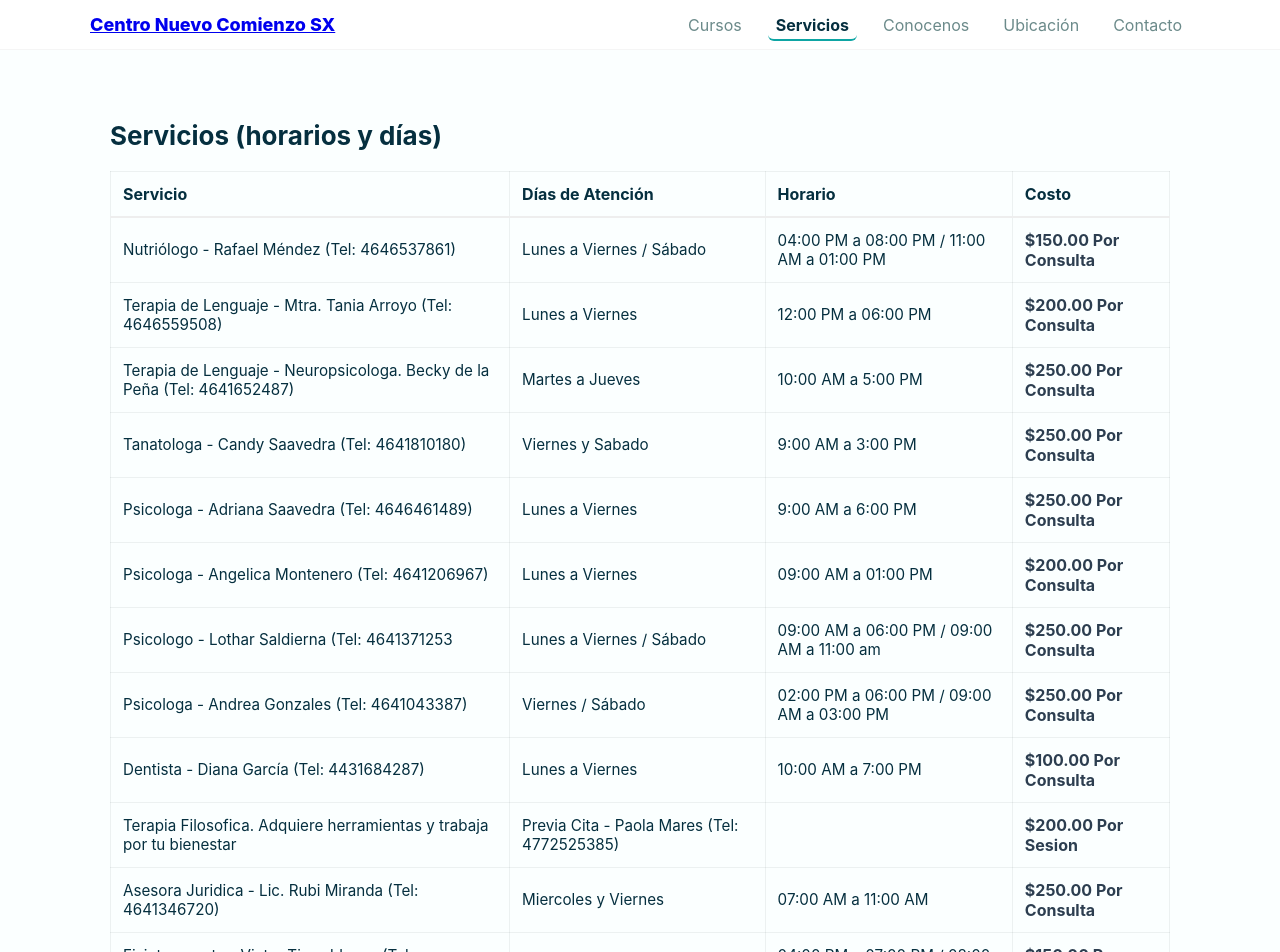
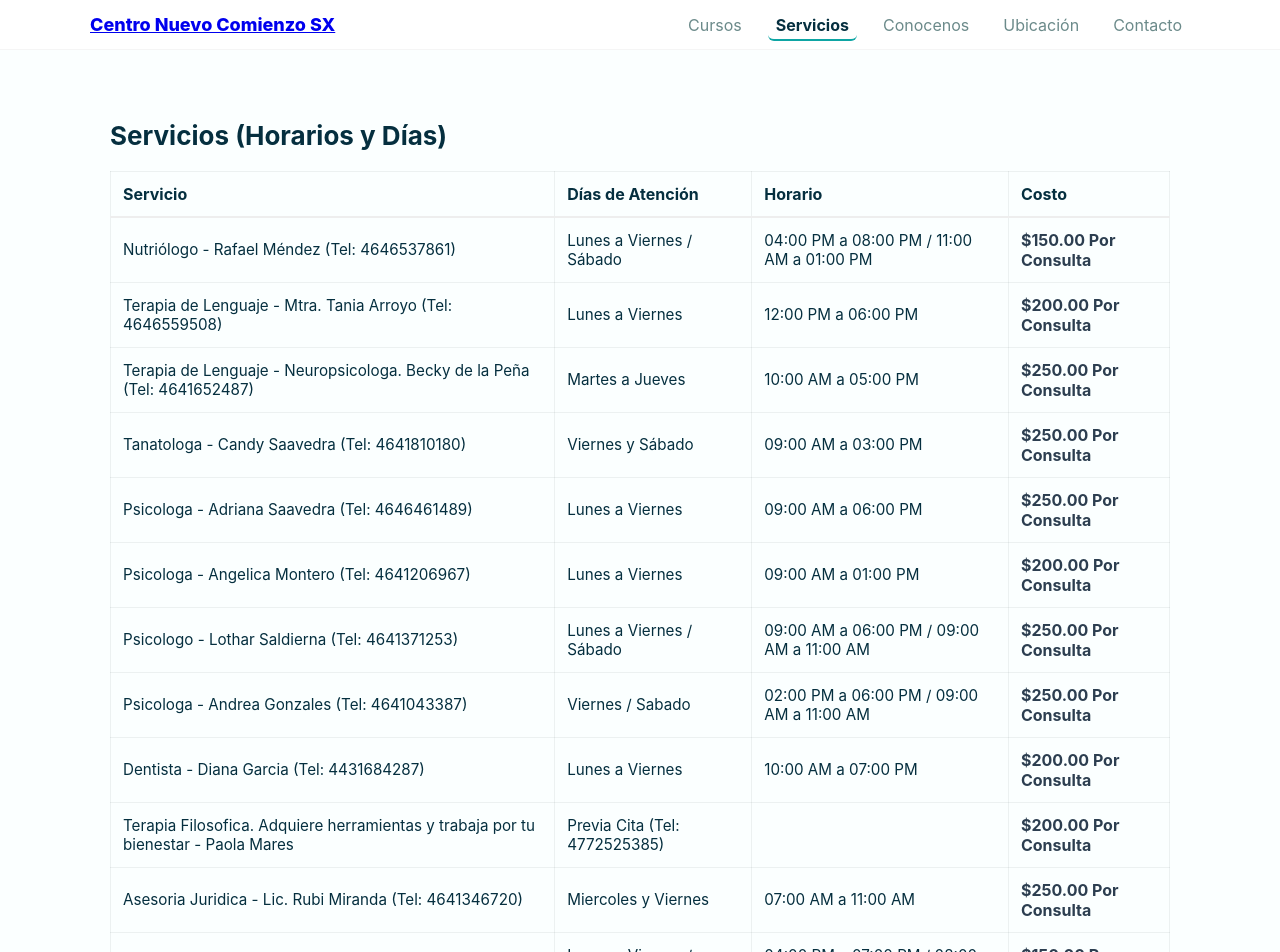
Before and after one commit to XzArrya213/Centro-Nuevo-Comienzo-San-Javier-, a Next.js app: page /servicios in a window 1280 px wide. Shown: the top 952 px of the page. Built offline with nearby package versions, Linux system fonts and the light colour scheme.

Commit message:
Update service hours and names for consistency in Servicios.js and Footer.js

```diff
--- a/Footer.js
+++ b/Footer.js
@@ -53,7 +53,7 @@ export default function Footer(){
         {/* Aquí separamos la dirección y el horario en líneas distintas */}
         <div style={{ fontSize: '0.9em', color: '#666' }}>
           <div>Dirección: Calle del Santuario S/N Col. Rinconada San Javier, Salamanca Guanajuato</div>
-          <div style={{ marginTop: '5px' }}>Horarios: Lunes - Viernes de 7:00 a. m. - 7:00 p. m. Y Sabado: 9:00 a. m. - 7:00 p. m. </div>
+          <div style={{ marginTop: '5px' }}>Horarios: Lunes a Viernes de 7:00 AM - 7:00 PM Y Sabado: 9:00 AM - 7:00 PM </div>
         </div>
       </div>
     </footer>
--- a/Servicios.js
+++ b/Servicios.js
@@ -15,60 +15,60 @@ export default function Servicios() {
     {
       name: 'Terapia de Lenguaje - Neuropsicologa. Becky de la Peña (Tel: 4641652487)',
       days: 'Martes a Jueves',
-      hours: '10:00 AM a 5:00 PM',
+      hours: '10:00 AM a 05:00 PM',
       cost: '$250.00 Por Consulta'
     },
-    {
+        {
       name: 'Tanatologa - Candy Saavedra (Tel: 4641810180)',
-      days: 'Viernes y Sabado',
-      hours: '9:00 AM a 3:00 PM',
+      days: 'Viernes y Sábado',
+      hours: '09:00 AM a 03:00 PM',
       cost: '$250.00 Por Consulta'
     },
     {
       name: 'Psicologa - Adriana Saavedra (Tel: 4646461489)',
       days: 'Lunes a Viernes',
-      hours: '9:00 AM a 6:00 PM',
+      hours: '09:00 AM a 06:00 PM',
       cost: '$250.00 Por Consulta'
     },
     {
-      name: 'Psicologa - Angelica Montenero (Tel: 4641206967)',
+      name: 'Psicologa - Angelica Montero (Tel: 4641206967)',
       days: 'Lunes a Viernes',
       hours: '09:00 AM a 01:00 PM',
       cost: '$200.00 Por Consulta'
     },
     {
-      name: 'Psicologo - Lothar Saldierna (Tel: 4641371253',
+      name: 'Psicologo - Lothar Saldierna (Tel: 4641371253)',
       days: 'Lunes a Viernes / Sábado',
-      hours: '09:00 AM a 06:00 PM / 09:00 AM a 11:00 am',
+      hours: '09:00 AM a 06:00 PM / 09:00 AM a 11:00 AM',
       cost: '$250.00 Por Consulta'
     },
     {
       name: 'Psicologa - Andrea Gonzales (Tel: 4641043387)',
-      days: 'Viernes / Sábado',
-      hours: '02:00 PM a 06:00 PM / 09:00 AM a 03:00 PM',
+      days: 'Viernes / Sabado',
+      hours: '02:00 PM a 06:00 PM / 09:00 AM a 11:00 AM ',
       cost: '$250.00 Por Consulta'
     },
     {
-      name: 'Dentista - Diana García (Tel: 4431684287)',
+      name: 'Dentista - Diana Garcia (Tel: 4431684287)',
       days: 'Lunes a Viernes',
-      hours: '10:00 AM a 7:00 PM',
-      cost: '$100.00 Por Consulta'
+      hours: '10:00 AM a 07:00 PM',
+      cost: '$200.00 Por Consulta'
     },
     {
-      name: 'Terapia Filosofica. Adquiere herramientas y trabaja por tu bienestar',
-      days: 'Previa Cita - Paola Mares (Tel: 4772525385)',
+      name: 'Terapia Filosofica. Adquiere herramientas y trabaja por tu bienestar - Paola Mares',
+      days: 'Previa Cita (Tel: 4772525385)',
       hours: '',
-      cost: '$200.00 Por Sesion'
+      cost: '$200.00 Por Consulta'
     },
     {
-      name: 'Asesora Juridica - Lic. Rubi Miranda (Tel: 4641346720)',
+      name: 'Asesoria Juridica - Lic. Rubi Miranda (Tel: 4641346720)',
       days: 'Miercoles y Viernes',
       hours: '07:00 AM a 11:00 AM',
       cost: '$250.00 Por Consulta'
     },
     {
-      name: 'Fisioterapeuta - Victor Tierrablanca (Tel: 4646549599)',
-      days: 'Lunes a Viernes / Sábado',
+      name: 'Fisioterapeuta Victor Tierrablanca (Tel: 4646549599)',
+      days: 'Lunes a Viernes / Sabado',
       hours: '04:00 PM a 07:00 PM / 08:00 AM a 02:00 PM',
       cost: '$150.00 Por Consulta'
     }
@@ -77,7 +77,7 @@ export default function Servicios() {
   return (
     <section id="servicios" className="section servicios">
       <div className="container">
-        <h2 style={{ marginBottom: '20px' }}>Servicios (horarios y días)</h2>
+        <h2 style={{ marginBottom: '20px' }}>Servicios (Horarios y Días)</h2>
         <div style={{ overflowX: 'auto' }}>
           <table className="services-table" style={{ width: '100%', borderCollapse: 'collapse' }}>
             <thead>
```
